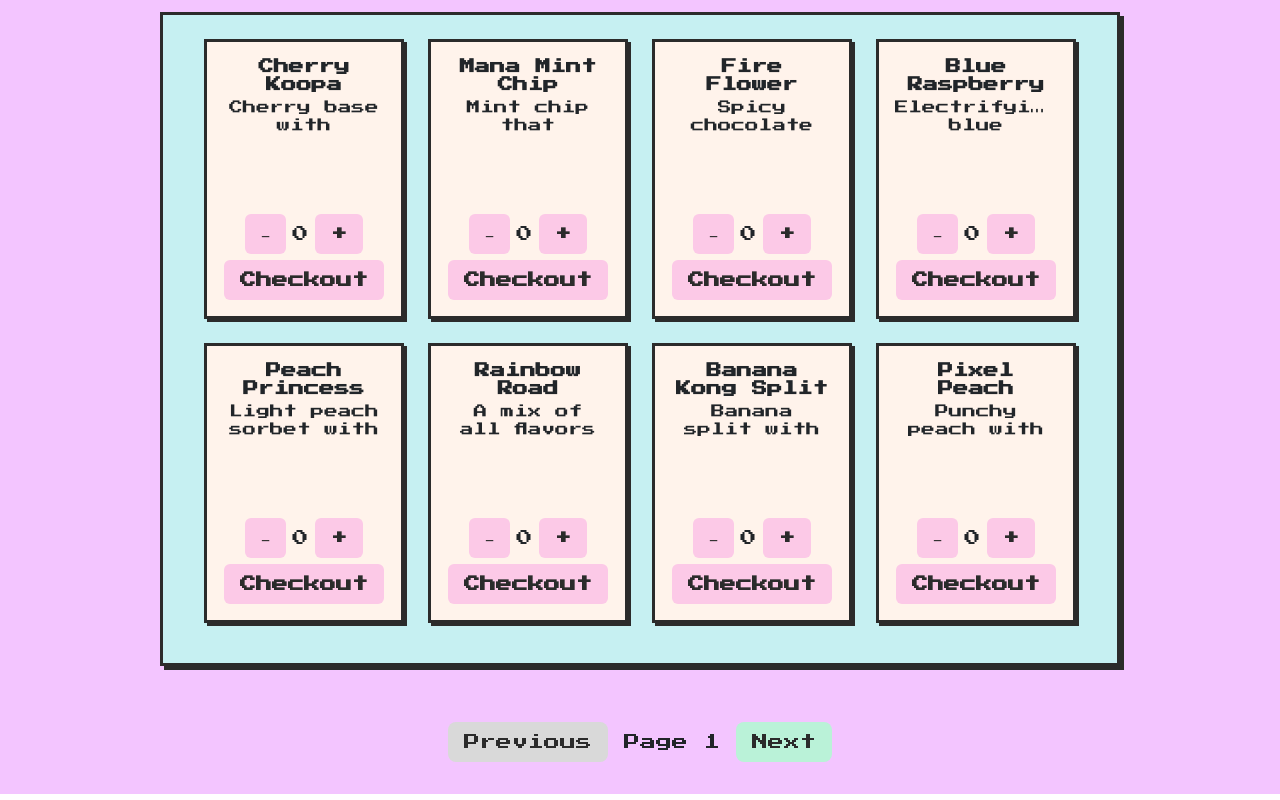
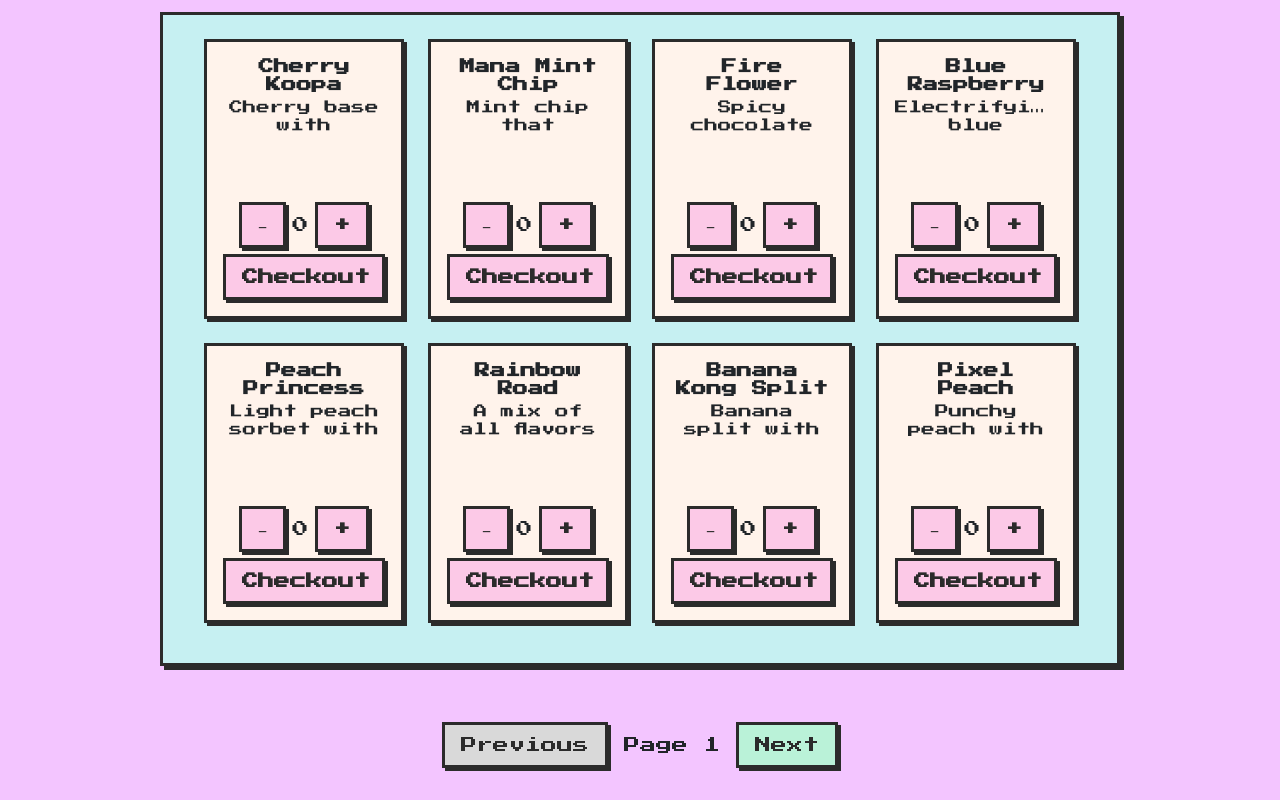
Before and after one commit to CodeLabs-Students/CL-Group-C, an Angular app in the folder sprinkle-sprite/: page /menu in a window 1280 px wide. Shown: the part 277-1077 px from the top of the page. Built offline with nearby package versions, Linux system fonts and the light colour scheme.

Commit message:
removed border radius to bring everything to consistancy and removed curser so the nes mouse will work correctly

```diff
--- a/sprinkle-sprite/src/app/layout/header/header.component.css
+++ b/sprinkle-sprite/src/app/layout/header/header.component.css
@@ -34,5 +34,6 @@
   color: #fff; /* White text on hover */
   background-color: #db90b3; /* pink background on hover */
   border-color: #1B4568; /* Border turns biscay blue on hover */
-  border-radius: 5px; /* Rounded corners */
+  border: 3px solid #2b2b2b;
+  box-shadow: 3px 3px #2b2b2b;
 }
--- a/sprinkle-sprite/src/app/layout/main/mainbody/pov/account/account.component.css
+++ b/sprinkle-sprite/src/app/layout/main/mainbody/pov/account/account.component.css
@@ -48,7 +48,6 @@
   margin-bottom: 1rem;
   font-size: 1.4rem;
   font-weight: bold;
-  cursor: pointer;
   font-family: 'Press Start 2P';
   width: 100%;
   text-transform: uppercase;
--- a/sprinkle-sprite/src/app/layout/main/mainbody/pov/checkout/checkout.component.css
+++ b/sprinkle-sprite/src/app/layout/main/mainbody/pov/checkout/checkout.component.css
@@ -155,5 +155,5 @@
   font-size: 0.6rem;
   font-family: inherit;
   box-shadow: 3px 3px #2b2b2b;
-  cursor: pointer;
+
 }
--- a/sprinkle-sprite/src/app/layout/main/mainbody/pov/home/home.component.css
+++ b/sprinkle-sprite/src/app/layout/main/mainbody/pov/home/home.component.css
@@ -41,12 +41,12 @@
 .buy-btn {
   padding: 0.75rem 2rem;
   background-color: #FCC9E7;
-  border: none;
   font-family: 'Press Start 2P';
   font-size: 1rem;
-  cursor: pointer;
+
   box-shadow: 0 3px 6px rgba(0,0,0,0.2);
-  border-radius: 6px;
+  border: 3px solid #2b2b2b;
+  box-shadow: 3px 3px #2b2b2b;
   transition: background-color 0.2s;
   color: #1B4568;
 }
--- a/sprinkle-sprite/src/app/layout/main/mainbody/pov/menu/menu.component.css
+++ b/sprinkle-sprite/src/app/layout/main/mainbody/pov/menu/menu.component.css
@@ -115,12 +115,12 @@
 }
 .card-controls button {
   background-color: #FCC9E7;
-  border: none;
   padding: 0.5rem 1rem;
-  border-radius: 6px;
   font-weight: bold;
   color: #2b2b2b;
   min-width: 40px;
+  border: 3px solid #2b2b2b;
+  box-shadow: 3px 3px #2b2b2b;
 }
 
 .card-controls button:hover {
@@ -138,9 +138,9 @@
 
 .pagination button {
   background-color: #baf2d8;
-  border: none;
+  border: 3px solid #2b2b2b;
+  box-shadow: 3px 3px #2b2b2b;
   padding: 0.5rem 1rem;
-  border-radius: 8px;
   color: #2b2b2b;
 }
 
```
